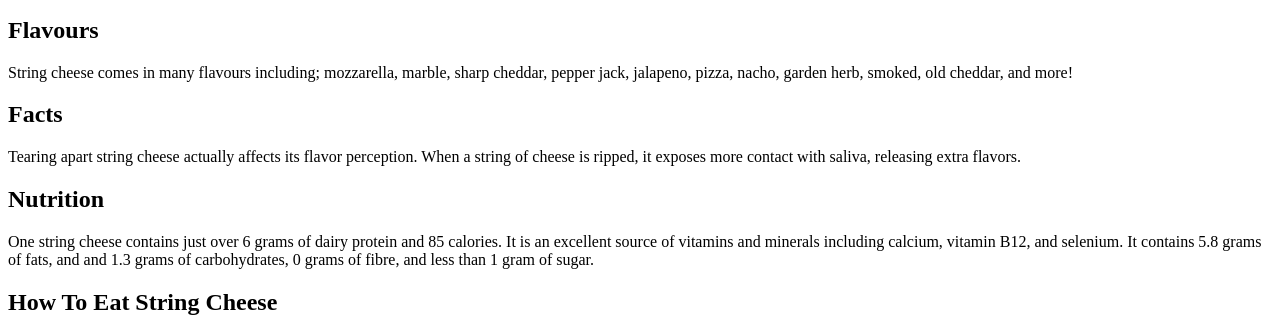
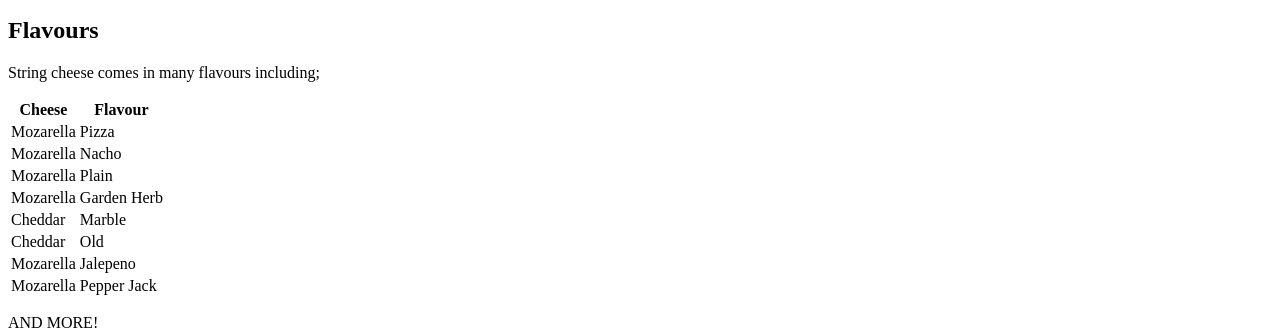
Before and after one commit to tlavallee4/COMP_2230_LAB_1, a plain HTML site: page lab1.html in a window 1280 px wide. Shown: the part 570-906 px from the top of the page. Drawn offline with Linux system fonts and the light colour scheme; files whose address does not match are found by name.

Commit message:
Updated flavours table

```diff
--- a/lab1.html
+++ b/lab1.html
@@ -40,10 +40,50 @@
         </nav>
         <main id="Flavours">
             <h2>Flavours</h2>
-            <p>String cheese comes in many flavours including; mozzarella, marble, sharp cheddar,
-                pepper jack, jalapeno, pizza, nacho, garden herb, smoked, old cheddar, and more!
-            </p>
-
+            <p>String cheese comes in many flavours including;</p>
+            <table>
+                <thead>
+                    <tr>
+                        <th>Cheese</th>
+                        <th>Flavour</th>
+                    </tr>
+                </thead>
+                <tbody>
+                    <tr>
+                        <td>Mozarella</td>
+                        <td>Pizza</td>
+                    </tr>
+                    <tr>
+                        <td>Mozarella</td>
+                        <td>Nacho</td>
+                    </tr>
+                    <tr>
+                        <td>Mozarella</td>
+                        <td>Plain</td>
+                    </tr>
+                    <tr>
+                        <td>Mozarella</td>
+                        <td>Garden Herb</td>
+                    </tr>
+                    <tr>
+                        <td>Cheddar</td>
+                        <td>Marble</td>
+                    </tr>
+                    <tr>
+                        <td>Cheddar</td>
+                        <td>Old</td>
+                    </tr>
+                    <tr>
+                        <td>Mozarella</td>
+                        <td>Jalepeno</td>
+                    </tr>
+                    <tr>
+                        <td>Mozarella</td>
+                        <td>Pepper Jack</td>
+                    </tr>
+                </tbody>
+            </table>
+            <p>AND MORE!</p>
         </main>
         <section id="Facts">
             <h2>Facts</h2>
@@ -59,18 +99,20 @@
                and 1.3 grams of carbohydrates, 0 grams of fibre, and less than 1 gram of sugar. </p>
         </section>
         <section id="How to eat string cheese">
+            <nav>
             <h2>How To Eat String Cheese</h2>
             <figure>
                 <img src="c:\Users\Tanelle\Documents\RRC\Term2\COMP-2230\COMP_2230_LAB_1\images\Loryn Brantz.jpg" alt="comic by Loryn Brantz on how to eat string cheese" style="width:20%">
                 <figcaption>Comic by Loryn Brantz</figcaption>
               </figure>
+            </nav>
         </section>
         <section id="Official cheese string site">
-            <a href="https://www.cheestrings.ca/en/?gad_source=1&gclid=Cj0KCQjw28W2BhC7ARIsAPerrcJtZjXPbGOKrz7rarN-fktEKfsyDOop5NxxgyJ4dNWosXpzvVNKmtIaApGTEALw_wcB">
-                Official Cheese String Webpage
-            </a>
+            <nav>
+            <a href="https://www.cheestrings.ca/en/?gad_source=1&gclid=Cj0KCQjw28W2BhC7ARIsAPerrcJtZjXPbGOKrz7rarN-fktEKfsyDOop5NxxgyJ4dNWosXpzvVNKmtIaApGTEALw_wcB"
+               target="_blank">Official Cheese String Webpage</a>
+            </nav>
         </section>
-
 
 
 
```
